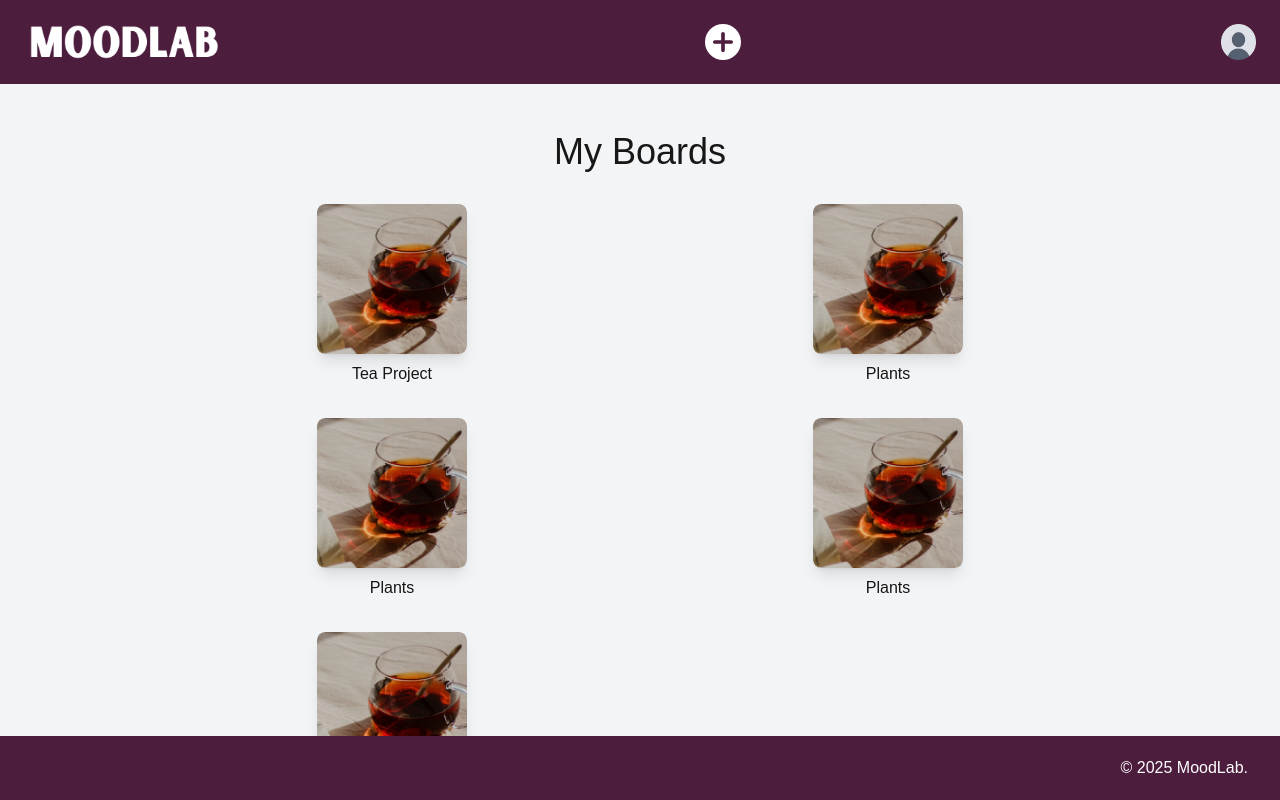
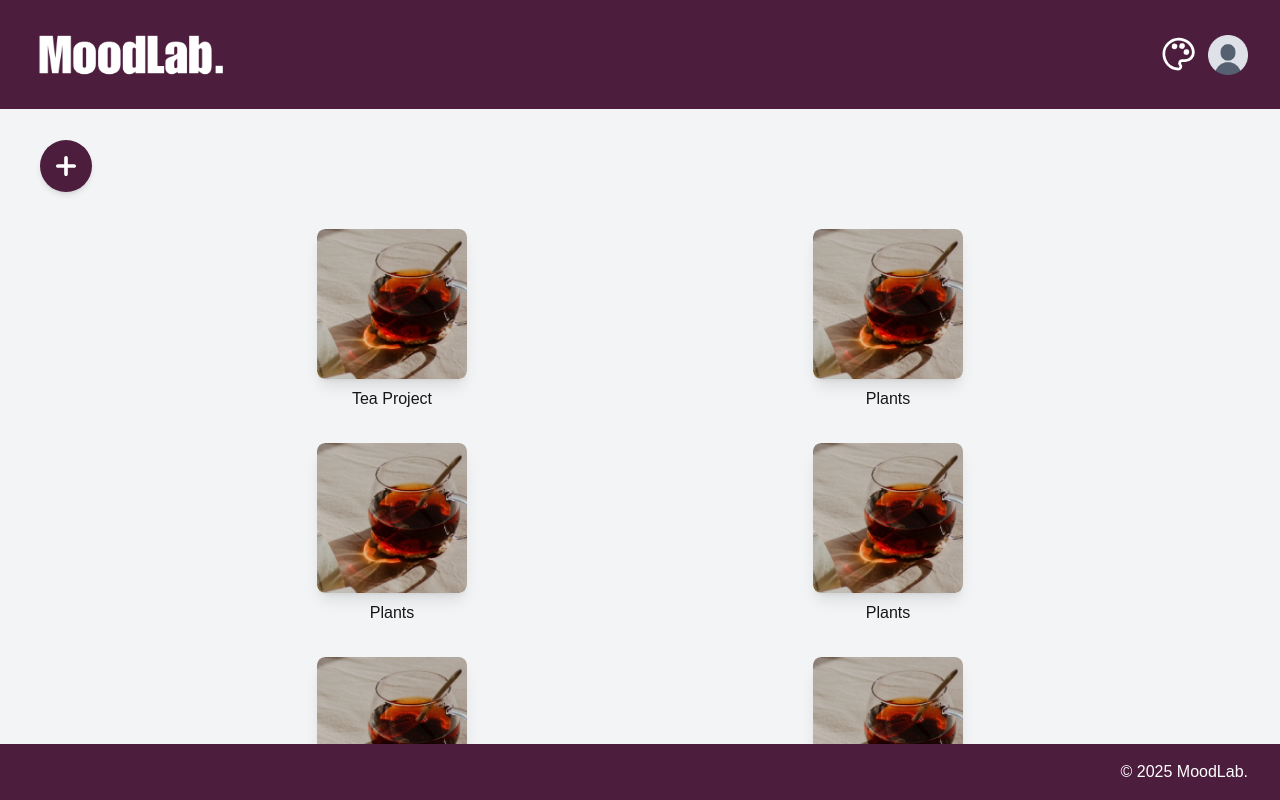
Before and after one commit to ljames97/mood-lab, a Next.js app: page / in a window 1280 px wide. Built offline with nearby package versions, Linux system fonts and the light colour scheme.

Commit message:
final homepage ui draft

```diff
--- a/src/components/auth/Auth.tsx
+++ b/src/components/auth/Auth.tsx
@@ -6,7 +6,7 @@ export default function Auth() {
   return (
     <div className="bg-primary-darkest h-screen flex flex-col justify-center items-center">
       <Logo />
-      <form className="flex flex-col items-center text-white gap-5 w-2/3 mt-10">
+      <form className="flex flex-col items-center text-white gap-5 w-2/3 mt-8">
         <label className="hidden" htmlFor="email">Email</label>
         <input
           type="email"
@@ -23,6 +23,7 @@ export default function Auth() {
           <button className="border border-white/80 rounded-3xl p-3 px-6">Signup</button>
           <button className="border border-white/80 rounded-3xl p-3 px-6">Login</button>
         </div>
+        <button className="text-sm text-white/80 tracking-widest">Login as guest</button>
       </form>
       <p className="text-white/80 pb-6 fixed bottom-0">© 2025 MoodLab.</p>
     </div>
--- a/src/components/home/Header.tsx
+++ b/src/components/home/Header.tsx
@@ -5,18 +5,18 @@ import ProfilePhoto from "./ProfilePhoto";
 
 export default function Header() {
   return (
-    <div className="flex justify-between align-center p-6 bg-primary-darkest">
+    <div className="flex justify-between items-center p-8 px-8 bg-primary-darkest">
       <Logo />
-      <div className="flex rounded-full bg-white p-2">
-        <svg xmlns="http://www.w3.org/2000/svg" fill="#4C1D3D" version="1.1" id="Capa_1" width="20px" height="20px" viewBox="0 0 45.402 45.402">
+      {/* <div className="flex rounded-full bg-white p-3">
+        <svg xmlns="http://www.w3.org/2000/svg" fill="#4C1D3D" version="1.1" id="Capa_1" width="16px" height="16px" viewBox="0 0 45.402 45.402">
           <g>
             <path d="M41.267,18.557H26.832V4.134C26.832,1.851,24.99,0,22.707,0c-2.283,0-4.124,1.851-4.124,4.135v14.432H4.141   c-2.283,0-4.139,1.851-4.138,4.135c-0.001,1.141,0.46,2.187,1.207,2.934c0.748,0.749,1.78,1.222,2.92,1.222h14.453V41.27   c0,1.142,0.453,2.176,1.201,2.922c0.748,0.748,1.777,1.211,2.919,1.211c2.282,0,4.129-1.851,4.129-4.133V26.857h14.435   c2.283,0,4.134-1.867,4.133-4.15C45.399,20.425,43.548,18.557,41.267,18.557z"/>
           </g>
         </svg>
-      </div>
+      </div> */}
+      <svg className="ml-auto mr-2" width="45" height="45" fill="none" xmlns="http://www.w3.org/2000/svg" viewBox="0 0 24 24"><path d="M10.235 9.19a1.5 1.5 0 1 1 .448-2.966 1.5 1.5 0 0 1-.448 2.966zM14.235 8.99a1.5 1.5 0 1 1 .448-2.966 1.5 1.5 0 0 1-.448 2.966zm2.317 3.2A1.5 1.5 0 1 1 17 9.224a1.5 1.5 0 0 1-.448 2.966z" fill="white"></path><path fill-rule="evenodd" clip-rule="evenodd" d="M12.586 3v.015c4.749.06 8.63 3.52 8.63 7.854a5.202 5.202 0 0 1-5.195 5.195H14.44a.575.575 0 0 0-.435.962 2.085 2.085 0 0 1-1.542 3.478h-.005a8.755 8.755 0 0 1 0-17.5l.13-.004zM7.51 6.73a7.255 7.255 0 0 1 4.955-2.216c4.035.001 7.242 2.88 7.242 6.355a3.693 3.693 0 0 1-3.685 3.695h-1.58a2.084 2.084 0 0 0-1.554 3.458l.007.007a.576.576 0 0 1-.428.985A7.255 7.255 0 0 1 7.509 6.73z" fill="white"></path></svg>
+      <ProfilePhoto />
+    </div>
 
-      <ProfilePhoto />
-
-    </div>
   )
 }
--- a/src/components/home/HomePage.tsx
+++ b/src/components/home/HomePage.tsx
@@ -10,7 +10,8 @@ export default function HomePage() {
       <div className="flex-1 overflow-y-auto">
         <MyBoards />
       </div>
-      <footer className="bg-primary-darkest text-white flex w-full justify-end p-5 px-8">
+      <footer className="bg-primary-darkest text-white flex w-full justify-end items-center p-4 px-8">
+      {/* <svg width="30" height="30" fill="none" xmlns="http://www.w3.org/2000/svg" viewBox="0 0 24 24"><path d="M10.235 9.19a1.5 1.5 0 1 1 .448-2.966 1.5 1.5 0 0 1-.448 2.966zM14.235 8.99a1.5 1.5 0 1 1 .448-2.966 1.5 1.5 0 0 1-.448 2.966zm2.317 3.2A1.5 1.5 0 1 1 17 9.224a1.5 1.5 0 0 1-.448 2.966z" fill="currentColor"></path><path fill-rule="evenodd" clip-rule="evenodd" d="M12.586 3v.015c4.749.06 8.63 3.52 8.63 7.854a5.202 5.202 0 0 1-5.195 5.195H14.44a.575.575 0 0 0-.435.962 2.085 2.085 0 0 1-1.542 3.478h-.005a8.755 8.755 0 0 1 0-17.5l.13-.004zM7.51 6.73a7.255 7.255 0 0 1 4.955-2.216c4.035.001 7.242 2.88 7.242 6.355a3.693 3.693 0 0 1-3.685 3.695h-1.58a2.084 2.084 0 0 0-1.554 3.458l.007.007a.576.576 0 0 1-.428.985A7.255 7.255 0 0 1 7.509 6.73z" fill="white"></path></svg> */}
         <p>© 2025 MoodLab.</p>
       </footer>
     </div>
--- a/src/components/home/MyBoards.tsx
+++ b/src/components/home/MyBoards.tsx
@@ -5,9 +5,16 @@ import BoardWidget from "./BoardWidget";
 
 export default function MyBoards() {
   return (
-    <div className=" my-12 flex flex-col items-center justify-center">
-      <h1 className="text-center text-4xl">My Boards</h1>
-      <div className="mt-8 gap-8 grid grid-cols-2 w-3/4 place-items-center">
+    <div className="my-12 flex flex-col items-center justify-center">
+      {/* <button className="p-4 mb-4 text-white bg-primary-darkest rounded-3xl">New Board</button> */}
+        <button className="absolute left-10 top-35 flex rounded-full shadow-md bg-primary-darkest p-4 mb-6 z-2">
+          <svg xmlns="http://www.w3.org/2000/svg" fill="white" version="1.1" id="Capa_1" width="20px" height="20px" viewBox="0 0 45.402 45.402">
+            <g>
+              <path d="M41.267,18.557H26.832V4.134C26.832,1.851,24.99,0,22.707,0c-2.283,0-4.124,1.851-4.124,4.135v14.432H4.141   c-2.283,0-4.139,1.851-4.138,4.135c-0.001,1.141,0.46,2.187,1.207,2.934c0.748,0.749,1.78,1.222,2.92,1.222h14.453V41.27   c0,1.142,0.453,2.176,1.201,2.922c0.748,0.748,1.777,1.211,2.919,1.211c2.282,0,4.129-1.851,4.129-4.133V26.857h14.435   c2.283,0,4.134-1.867,4.133-4.15C45.399,20.425,43.548,18.557,41.267,18.557z"/>
+            </g>
+          </svg>
+        </button>
+      <div className="mt-18 gap-8 grid grid-cols-2 w-3/4 place-items-center">
         {dummyBoards.map((board, index) => (
           <BoardWidget board={board} key={index} />
         ))}
--- a/src/components/home/ProfilePhoto.tsx
+++ b/src/components/home/ProfilePhoto.tsx
@@ -5,6 +5,6 @@ import Image from "next/image";
 
 export default function ProfilePhoto() {
   return (
-    <Image src={defaultProfile} alt="Profile" width={35} height={35} priority />
+    <Image src={defaultProfile} alt="Profile" width={40} height={40} priority />
   )
 }
--- a/src/data.tsx
+++ b/src/data.tsx
@@ -27,6 +27,16 @@ const dummyBoards = [
     id: 2,
     title: 'Plants',
     cover: mockCover
+  },
+  {
+    id: 2,
+    title: 'Plants',
+    cover: mockCover
+  },
+  {
+    id: 2,
+    title: 'Plants',
+    cover: mockCover
   }
 ]
 
```
Also changed, not shown: src/assets/mood-lab-logo-1.webp (added), src/assets/mood-lab-logo.webp.
